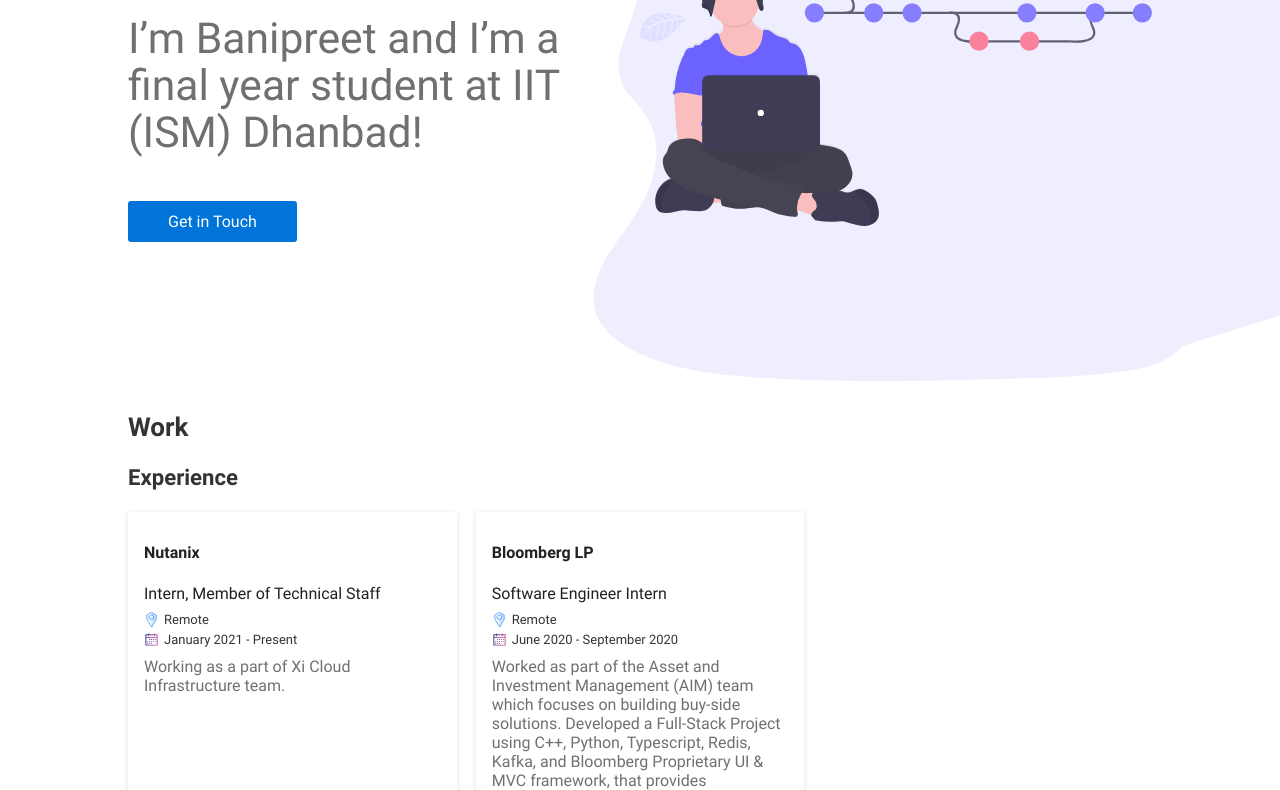
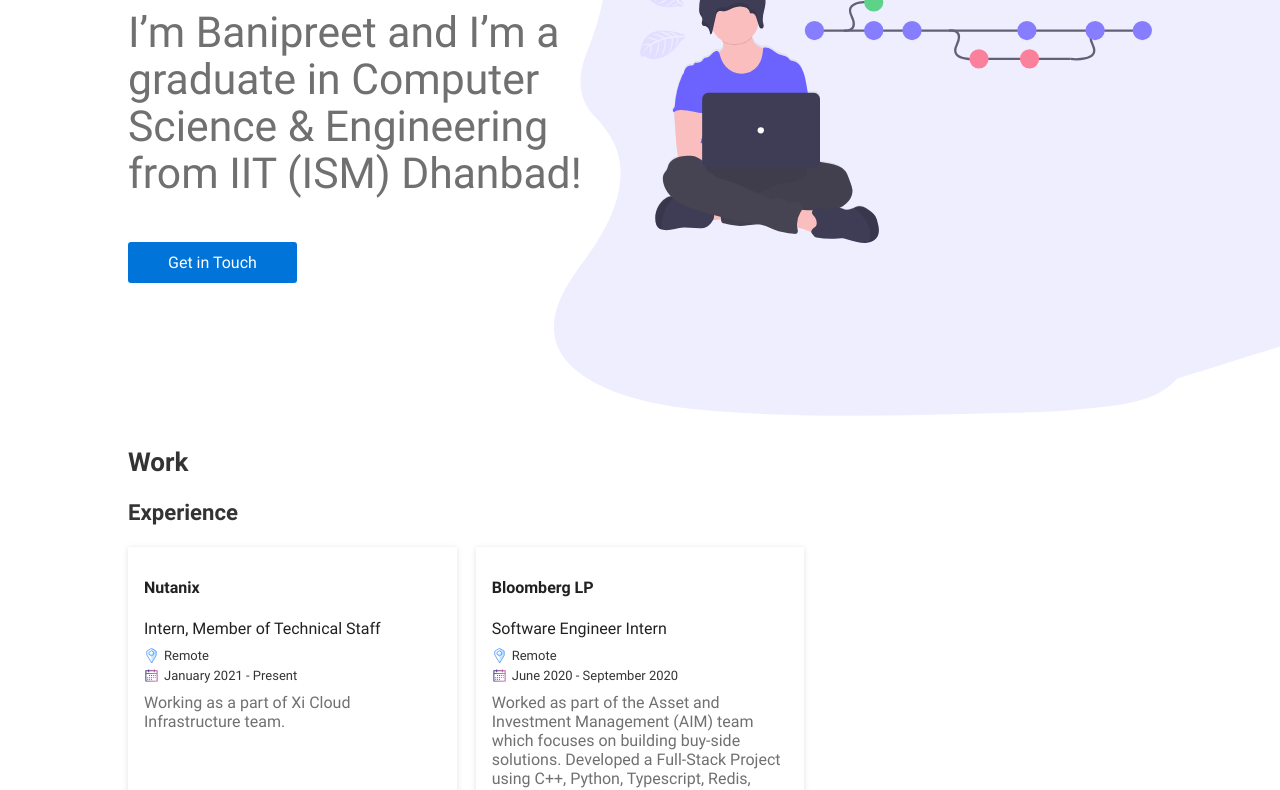
Before and after one commit to banipreetr/myportfolio, a Gatsby site: page / in a window 1280 px wide. Shown: the part 218-1008 px from the top of the page. Built offline with nearby package versions, Linux system fonts and the light colour scheme; Gatsby itself is replaced by a stand-in of ours.

Commit message:
Update index.jsx

```diff
--- a/src/components/landing/Intro/index.jsx
+++ b/src/components/landing/Intro/index.jsx
@@ -15,7 +15,7 @@ export const Intro = () => {
       <IntroWrapper as={Container}>
         <Details theme={theme}>
           <h1>Hi There!</h1>
-          <h4>I’m Banipreet and I’m a final year student at IIT (ISM) Dhanbad!</h4>
+          <h4>I’m Banipreet and I’m a graduate in Computer Science & Engineering from IIT (ISM) Dhanbad!</h4>
           <ButtonGroup>
             <Button as={AnchorLink} href="#contact">
               Get in Touch
```
